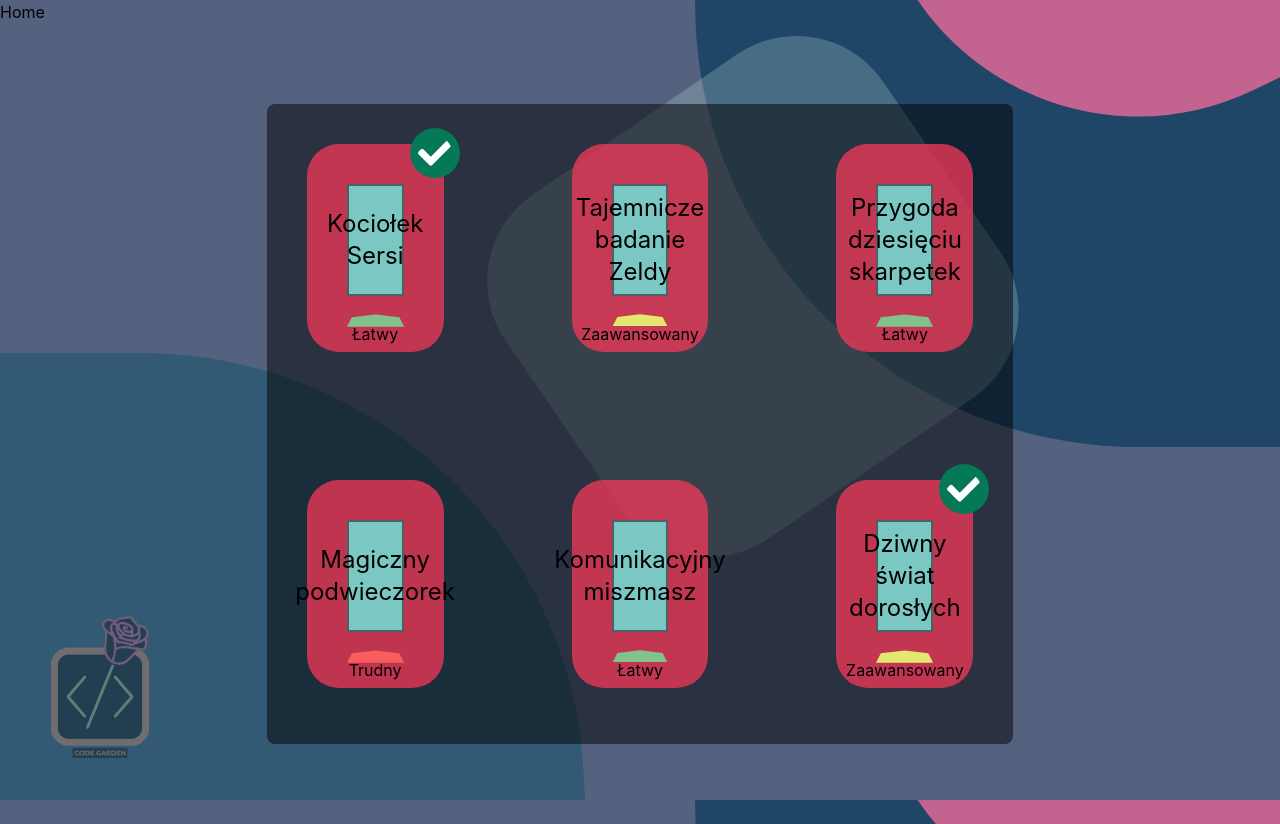
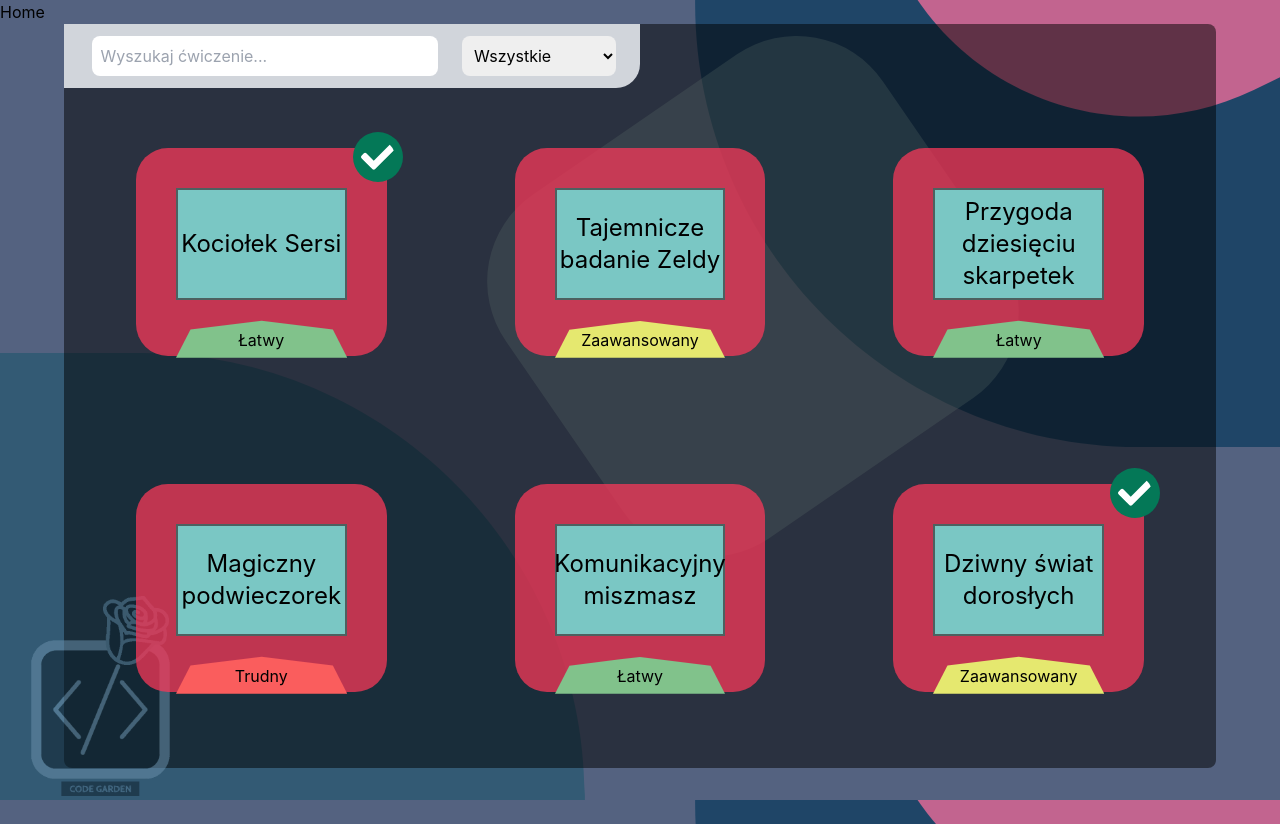
Before and after one commit to CodeRoses/codegarden-frontend, a React (Create React App) app: page /exercises in a window 1280 px wide. Built offline with nearby package versions, Linux system fonts and the light colour scheme.

Commit message:
logo success kacper did background contain but i am still not contained
Co-authored-by: Kacper Wiśniewski <kwisnia@users.noreply.github.com>

```diff
--- a/src/exerciseGrid/ExerciseGrid.tsx
+++ b/src/exerciseGrid/ExerciseGrid.tsx
@@ -1,8 +1,11 @@
-import React from "react";
+import React, { useState, useEffect, useMemo } from "react";
 import ExerciseTile from "./ExerciseTile";
+import SearchBar from "./SearchBar";
+import FilterDropdown from "./FilterDropdown";
 
 const ExerciseGrid: React.FunctionComponent = () => {
-  const exercises = [
+  const exercises = useMemo(
+    () => [
       {
         id: 1,
         name: "Kociołek Sersi",
@@ -63,13 +66,40 @@ const ExerciseGrid: React.FunctionComponent = () => {
         difficulty: 3,
         completed: false,
       },
-  ];
+    ],
+    []
+  );
+  const [searchPhrase, setSearchPhrase] = useState("");
+  const [difficulty, setDifficulty] = useState("");
+  const [filteredExercises, setFilteredExercises] = useState(exercises);
+  useEffect(() => {
+    setFilteredExercises(
+      exercises.filter(
+        (exercise) =>
+          exercise.name.includes(searchPhrase) &&
+          (+difficulty === 0 || exercise.difficulty === +difficulty)
+      )
+    );
+  }, [searchPhrase, difficulty, exercises]);
+
   return (
-    <div className="h-screen flex items-center">
-      <div className="grid grid-cols-1 md:grid-cols-2 xl:grid-cols-3 gap-10 xl:gap-32 bg-black p-10 bg-opacity-50 rounded-lg self-center w-11/12 md:w-7/12 m-auto overflow-y-auto max-h-4/5">
-        {exercises.map((exercise) => (
+    <div className="h-screen flex flex-col items-center">
+      <div className="bg-black bg-opacity-50 rounded-lg max-w-6xl">
+        <div className="bg-gray-300 flex justify-end mb-10 w-full md:w-1/2 rounded-br-3xl">
+          <SearchBar
+            searchPhrase={searchPhrase}
+            setSearchPhrase={setSearchPhrase}
+          />
+          <FilterDropdown
+            difficulty={difficulty}
+            setDifficulty={setDifficulty}
+          />
+        </div>
+        <div className="grid grid-cols-1 py-5 px-6 md:grid-cols-2 xl:grid-cols-3 gap-10 xl:gap-32 self-center md:w-11/12 m-auto overflow-y-auto overflow-x-visible max-h-4/5">
+          {filteredExercises.map((exercise) => (
             <ExerciseTile key={exercise.id} exercise={exercise} />
           ))}
+        </div>
       </div>
     </div>
   );
--- a/src/exerciseGrid/ExerciseTile.tsx
+++ b/src/exerciseGrid/ExerciseTile.tsx
@@ -2,10 +2,10 @@ import React from "react";
 import { IconContext } from "react-icons";
 import { FaCheck } from "react-icons/fa";
 import { Link } from "react-router-dom";
-import { Exercise } from "../types/Exercise";
+import { IExercise } from "../types/Exercise";
 
 interface ExerciseProps {
-  exercise: Exercise;
+  exercise: IExercise;
 }
 
 const ExerciseTile: React.FunctionComponent<ExerciseProps> = ({ exercise }) => {
@@ -44,7 +44,7 @@ const ExerciseTile: React.FunctionComponent<ExerciseProps> = ({ exercise }) => {
         <div
           className={`bg-diff-${
             DIFFICULTIES[exercise.difficulty].color
-          } bg-no-repeat bg-contain -mb-0.5 mt-auto h-10 flex items-center justify-center`}
+          } bg-no-repeat bg-contain -mb-1 mt-auto h-10 flex items-center justify-center`}
         >
           {DIFFICULTIES[exercise.difficulty].name}
         </div>
--- /dev/null
+++ b/src/exerciseGrid/FilterDropdown.tsx
@@ -0,0 +1,26 @@
+import React from "react";
+
+interface FilterProps {
+  difficulty: string;
+  setDifficulty: (_: string) => void;
+}
+
+const FilterDropdown: React.FunctionComponent<FilterProps> = ({
+  difficulty,
+  setDifficulty,
+}) => {
+  return (
+    <select
+      className="m-3 rounded-lg p-2 mr-6"
+      value={difficulty}
+      onChange={(e) => setDifficulty(e.currentTarget.value)}
+    >
+      <option value="0">Wszystkie</option>
+      <option value="1">Łatwy</option>
+      <option value="2">Zaawansowany</option>
+      <option value="3">Trudny</option>
+    </select>
+  );
+};
+
+export default FilterDropdown;
--- /dev/null
+++ b/src/exerciseGrid/SearchBar.tsx
@@ -0,0 +1,23 @@
+import React from "react";
+
+interface SearchProps {
+  searchPhrase: string;
+  setSearchPhrase: (_: string) => void;
+}
+
+const SearchBar: React.FunctionComponent<SearchProps> = ({
+  searchPhrase,
+  setSearchPhrase,
+}) => {
+  return (
+    <input
+      className="w-3/5 m-3 rounded-lg p-2"
+      type="text"
+      onChange={(e) => setSearchPhrase(e.currentTarget.value)}
+      placeholder="Wyszukaj ćwiczenie..."
+      value={searchPhrase}
+    />
+  );
+};
+
+export default SearchBar;
--- a/src/index.css
+++ b/src/index.css
@@ -18,8 +18,9 @@ body {
 
 body::before {
   content: " ";
-  background: url(logo.svg);
+  background: url(logo-monochromatic.svg);
   background-position: center;
+  background-size: contain;
   background-repeat: no-repeat;
   position: absolute;
   width: 200px;
--- a/src/types/Exercise.ts
+++ b/src/types/Exercise.ts
@@ -1,4 +1,4 @@
-export interface Exercise {
+export interface IExercise {
   id: number;
   name: string;
   difficulty: Difficulty;
```
Also changed, not shown: src/logo-monochromatic.svg (added). Lines whose indentation alone changed are shown as unchanged.
